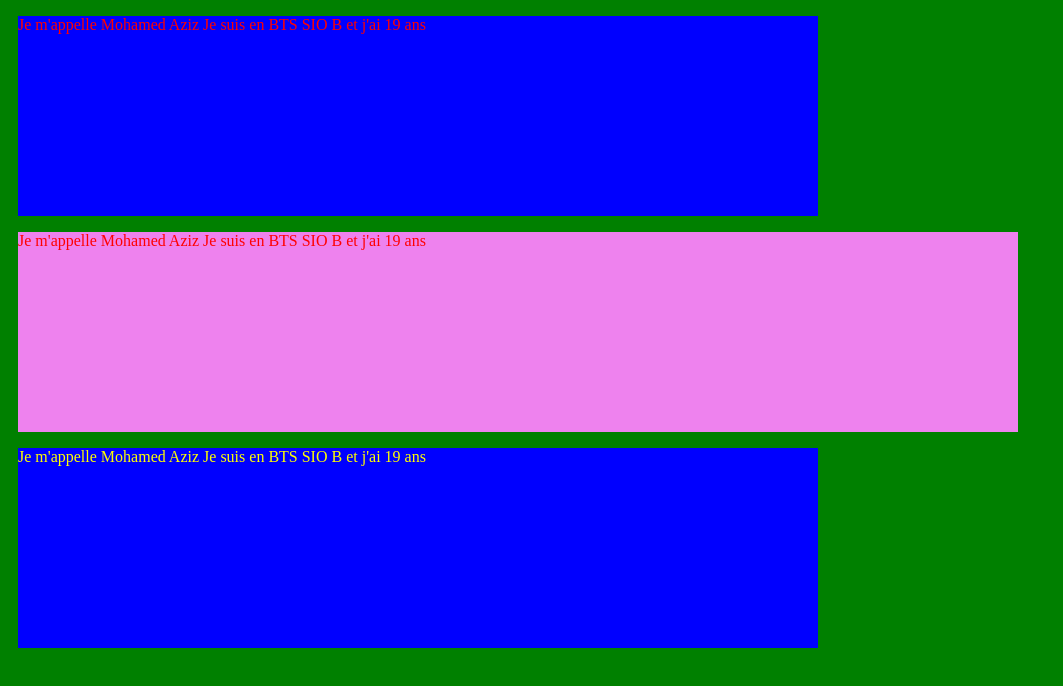
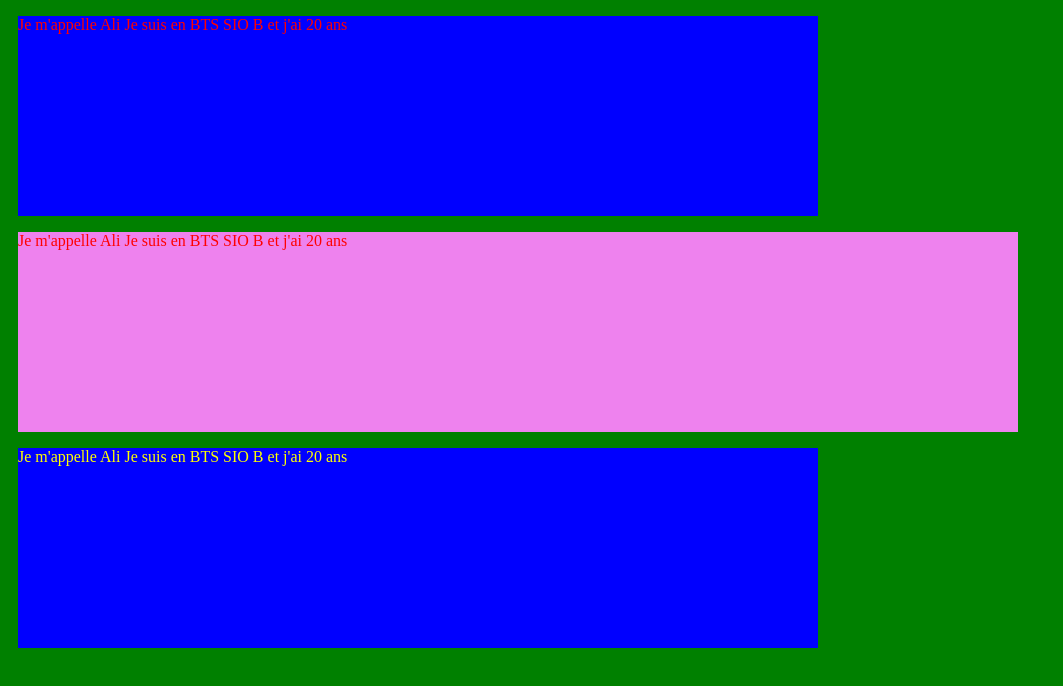
Before and after one commit to Kirbally10/Portfolio-Ali, a plain HTML site: page TP7/Index.html in a window 1280 px wide. Shown: the whole page, without its empty margins (0-1063 px from the left). Drawn offline with Linux system fonts and the light colour scheme.

Commit message:
Update Index.html

```diff
--- a/TP7/Index.html
+++ b/TP7/Index.html
@@ -8,13 +8,14 @@
 </head>
 <body>
     <div classs="c1">
-        <p>Je m'appelle Mohamed Aziz Je suis en BTS SIO B et j'ai 19 ans</p>
+        <p>Je m'appelle Ali Je suis en BTS SIO B et j'ai 20 ans</p>
     </div>
     <div class="c1">
-        <p>Je m'appelle Mohamed Aziz Je suis en BTS SIO B et j'ai 19 ans</p>
+        <p>Je m'appelle Ali Je suis en BTS SIO B et j'ai 20 ans</p>
     </div>
     <div>
-        <p class="p1">Je m'appelle Mohamed Aziz Je suis en BTS SIO B et j'ai 19 ans</p>
+        <p class="p1">Je m'appelle Ali Je suis en BTS SIO B et j'ai 20 ans</p>
     </div>
 </body>
+
 </html>
```
